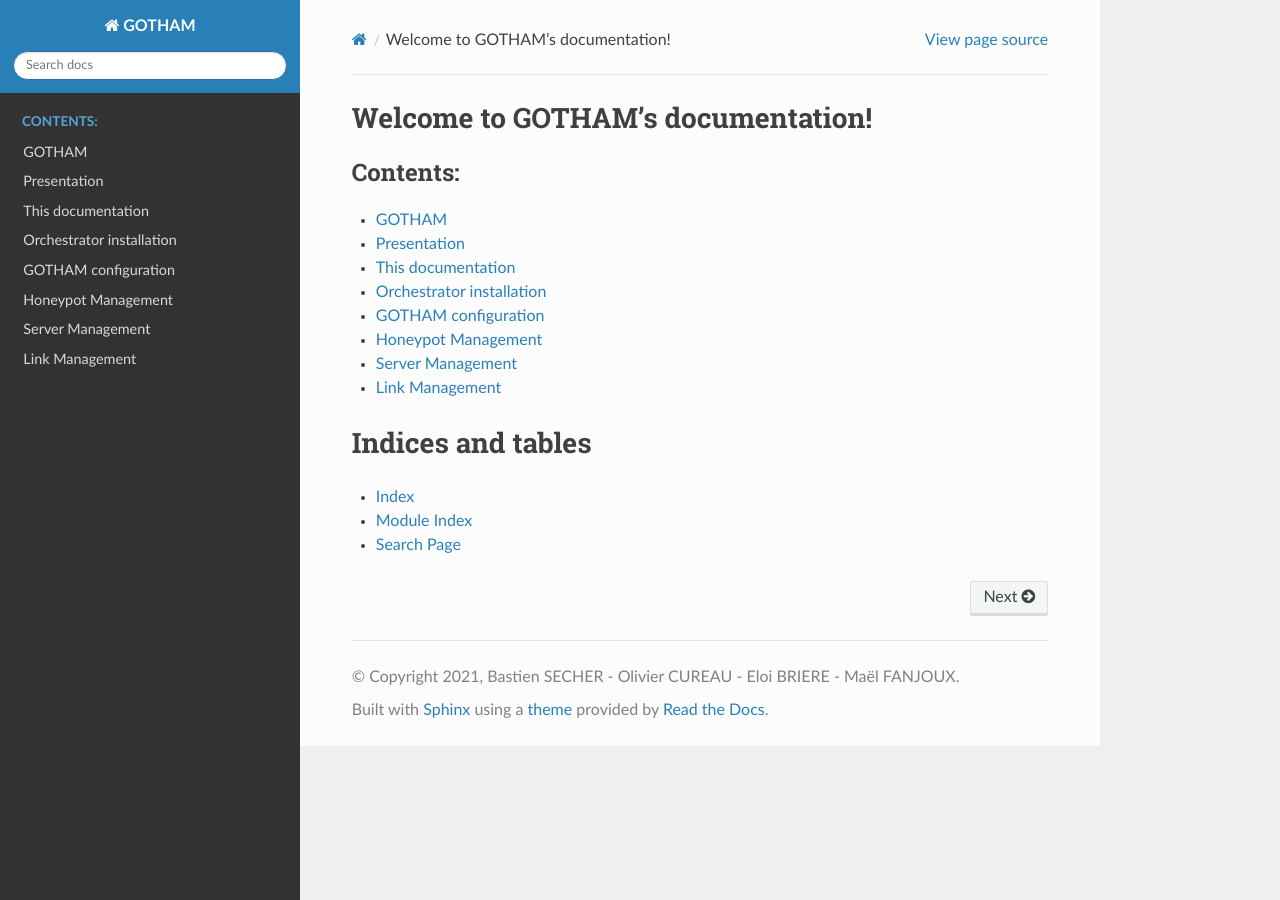
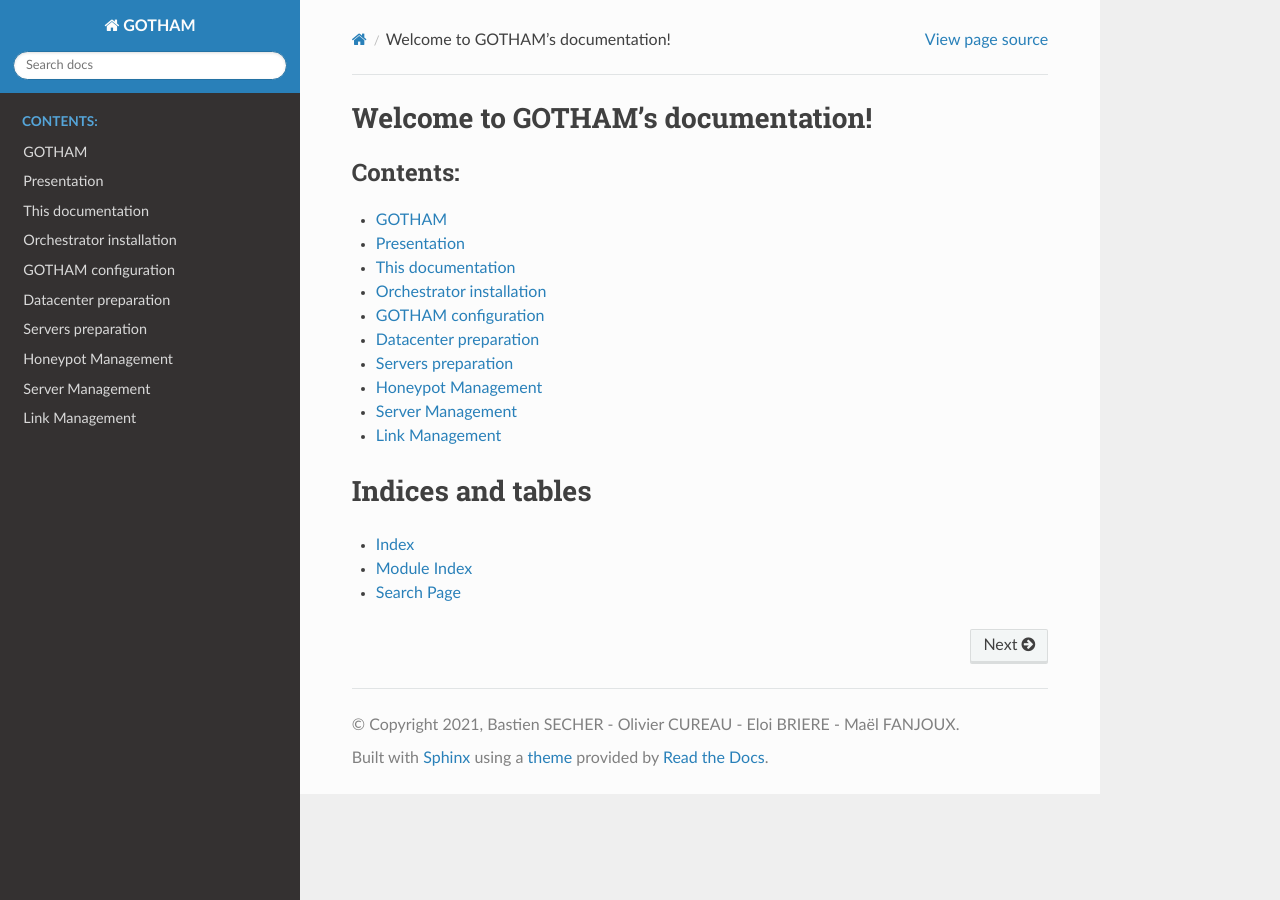
Before and after one commit to Spit22/GOTHAM, a Sphinx documentation site: the page built from Documentation/source/index.rst, in a window 1280 px wide. Built offline with Sphinx 7.4.7 and the Read the Docs theme 2.0.0, drawn with Linux system fonts in a browser that asks for light colours.

Commit message:
feat{Documentation/source/index.rst}: ajout des autres docs

```diff
--- a/Documentation/source/index.rst
+++ b/Documentation/source/index.rst
@@ -13,6 +13,8 @@ Welcome to GOTHAM's documentation!
    src/welcome.md
    src/install_orchestrator.md
    src/configure_orchestrator.md
+   src/prepare_datacenter.md
+   src/prepare_servers.md
    src/howto_honeypots.md
    src/howto_servers.md
    src/howto_links.md
```
